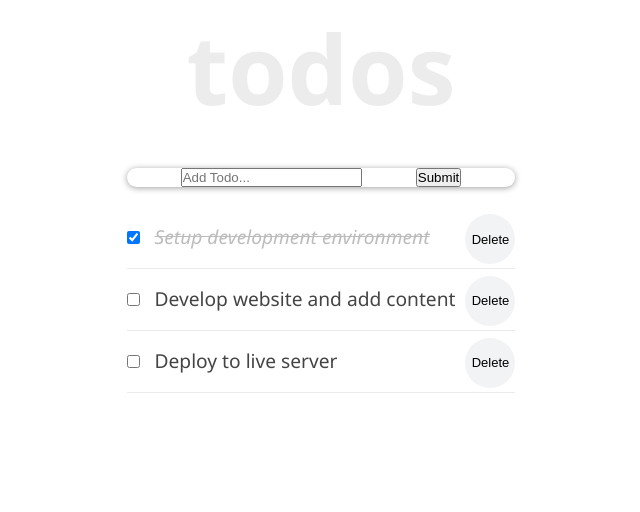
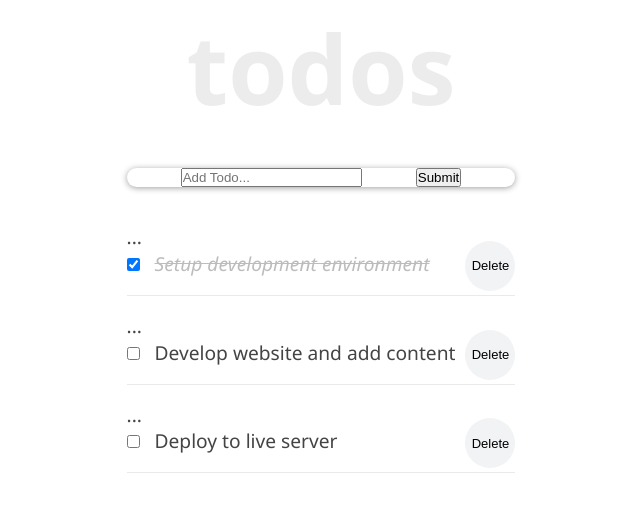
Before and after one commit to olawale-o/react-todo-app, a React (Create React App) app: page / in a window 1280 px wide. Shown: the top 512 px of the page, without its empty margins (319-959 px from the left). Built offline with nearby package versions, Linux system fonts and the light colour scheme.

Commit message:
Implement setUpdate function in TodoContainer.js file

```diff
--- a/src/components/TodoContainer.js
+++ b/src/components/TodoContainer.js
@@ -63,6 +63,20 @@ class TodoContainer extends React.Component {
     });
   };
 
+  setUpdate = (updatedTitle, id) => {
+    const { todos } = this.state;
+    this.setState({
+      todos: todos.map((todo) => {
+        const currentTodo = todo;
+        if (todo.id === id) {
+          currentTodo.title = updatedTitle;
+          // todo.title = updatedTitle;
+        }
+        return todo;
+      }),
+    });
+  }
+
   render() {
     const { todos } = this.state;
     return (
@@ -74,6 +88,7 @@ class TodoContainer extends React.Component {
             todos={todos}
             handleChangeProps={this.handleChange}
             deleteTodoProps={this.delTodo}
+            setUpdate={this.setUpdate}
           />
         </div>
       </div>
--- a/src/components/TodoItem.js
+++ b/src/components/TodoItem.js
@@ -2,17 +2,52 @@ import React from 'react';
 import PropTypes from 'prop-types';
 import styles from './TodoItem.module.css';
 
-function TodoItem(props) {
+class TodoItem extends React.Component {
+  constructor(props) {
+    super(props);
+    this.props = props;
+    this.state = {};
+  }
+
+  handleEditing = () => {
+    this.setState({
+      editing: true,
+    });
+  }
+
+  render() {
     const completedStyle = {
       fontStyle: 'italic',
       color: '#595959',
       opacity: 0.4,
       textDecoration: 'line-through',
     };
+    const { editing } = this.state;
+    const {
+      todo, handleChangeProps, deleteTodoProps, setUpdate,
+    } = this.props;
 
-  const { todo, handleChangeProps, deleteTodoProps } = props;
+    const viewMode = {};
+    const editMode = {};
+
+    if (editing) {
+      viewMode.display = 'none';
+    } else {
+      editMode.display = 'none';
+    }
+
     return (
       <li className={styles.item}>
+        <div onDoubleClick={this.handleEditing} style={viewMode}>...</div>
+        <input
+          type="text"
+          style={editMode}
+          className={styles.textInput}
+          value={todo.title}
+          onChange={(e) => {
+            setUpdate(e.target.value, todo.id);
+          }}
+        />
         <input
           type="checkbox"
           className={styles.checkbox}
@@ -26,6 +61,7 @@ function TodoItem(props) {
       </li>
     );
   }
+}
 
 export default TodoItem;
 
@@ -37,4 +73,5 @@ TodoItem.propTypes = {
   }).isRequired,
   handleChangeProps: PropTypes.func.isRequired,
   deleteTodoProps: PropTypes.func.isRequired,
+  setUpdate: PropTypes.func.isRequired,
 };
--- a/src/components/TodoItem.module.css
+++ b/src/components/TodoItem.module.css
@@ -21,3 +21,9 @@
   width: 50px;
   margin: -10px 0 0 10px;
 }
+
+.textInput {
+  width: 100%;
+  padding: 10px;
+  border: 1px solid #dfdfdf;
+}
--- a/src/components/TodosList.js
+++ b/src/components/TodosList.js
@@ -10,7 +10,9 @@ class TodosList extends React.Component {
   }
 
   render() {
-    const { todos, handleChangeProps, deleteTodoProps } = this.props;
+    const {
+      todos, handleChangeProps, deleteTodoProps, setUpdate,
+    } = this.props;
     return (
       <ul>
         {todos.map((todo) => (
@@ -19,6 +21,7 @@ class TodosList extends React.Component {
             todo={todo}
             handleChangeProps={handleChangeProps}
             deleteTodoProps={deleteTodoProps}
+            setUpdate={setUpdate}
           />
         ))}
       </ul>
@@ -37,4 +40,5 @@ TodosList.propTypes = {
   ).isRequired,
   handleChangeProps: PropTypes.func.isRequired,
   deleteTodoProps: PropTypes.func.isRequired,
+  setUpdate: PropTypes.func.isRequired,
 };
```
Lines whose indentation alone changed are shown as unchanged.
